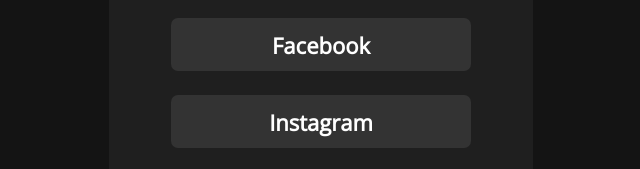
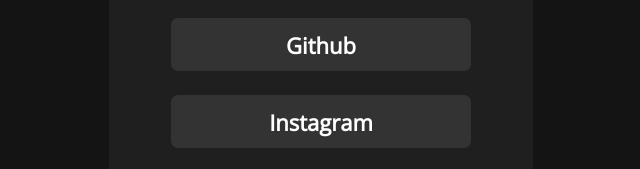
Before and after one commit to GustavoFrontEnd/cardContact, a plain HTML site: page index.html in a window 1280 px wide. Shown: the part 336-505 px from the top of the page, 319-959 px from the left. Drawn offline with nearby package versions, Linux system fonts and the light colour scheme.

Commit message:
Update index.html
Foi substituído o input que direcionaria para o Facebook, por um input que direciona para o Github.

```diff
--- a/index.html
+++ b/index.html
@@ -24,7 +24,7 @@
             <p>"Futuro desenvolvedor Front-End"</p>
 
         <div class="list-contact">
-                <a href="https://www.facebook.com/profile.php?id=100004621876564" target="_blank"><input type="button" value="Facebook"></a>
+                <a href="https://github.com/GustavoFrontEnd" target="_blank"><input type="button" value="Github"></a>
 
                 <a href="https://www.instagram.com/_gustsem_osenior/" target="_blank"><input type="button" value="Instagram"></a>
 
```
